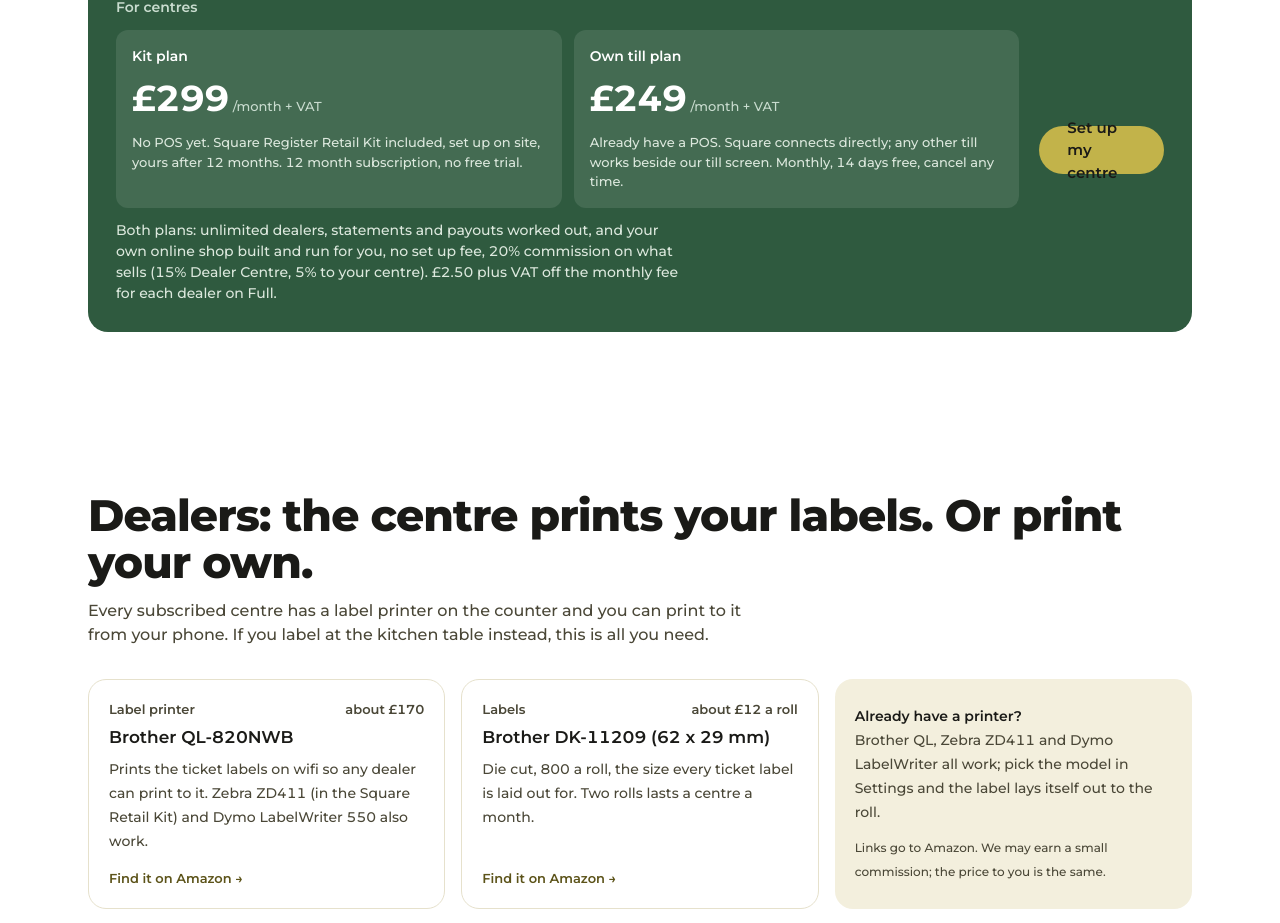
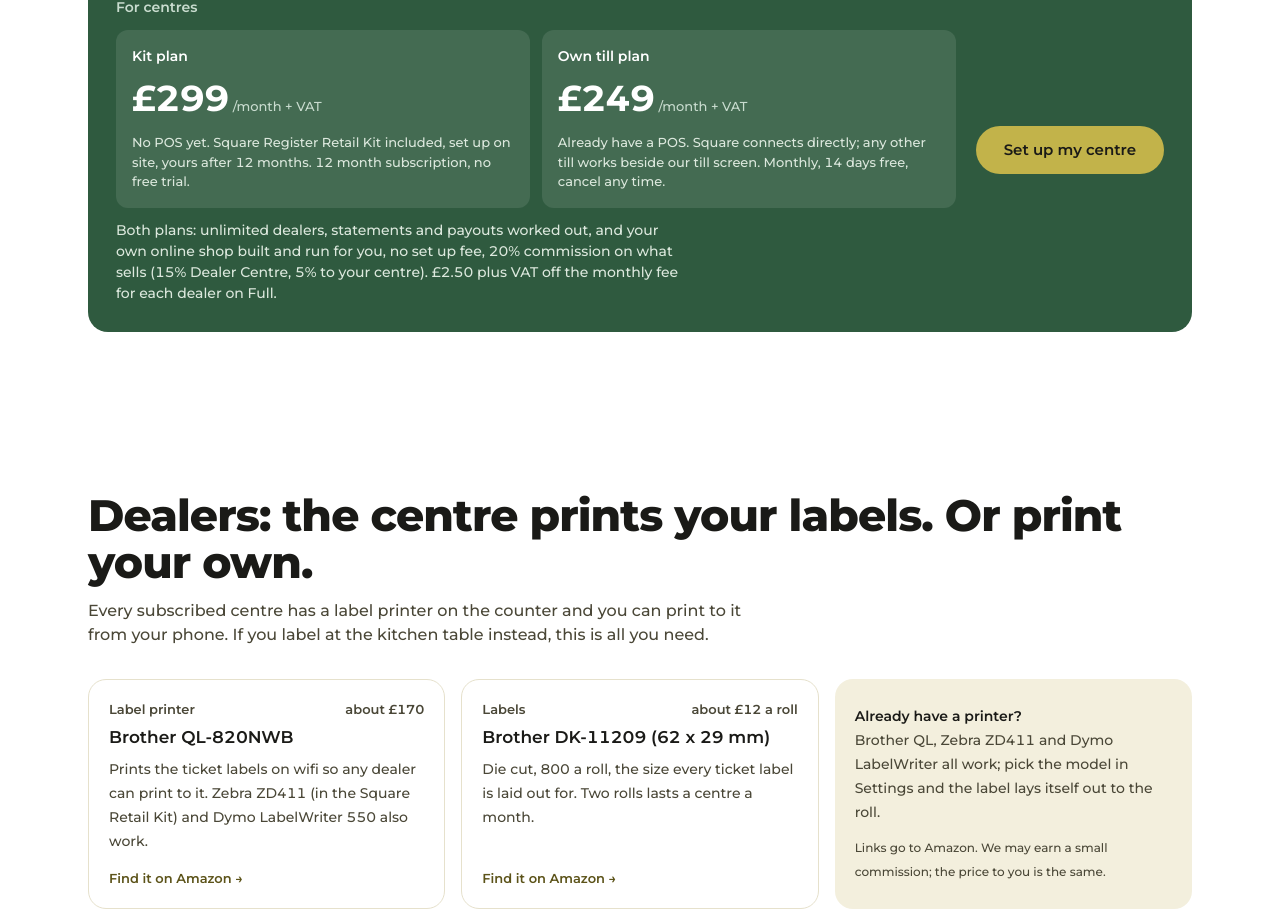
Before and after one commit to jeni-rgb/dealer-centre, a Next.js app: page / in a window 1280 px wide. Shown: the part 8159-9082 px from the top of the page. Built offline with nearby package versions, Linux system fonts and the light colour scheme.

Commit message:
Keep the centre signup button inside its pill
The pricing panel was squeezing the button until the words wrapped out of the fixed height. The label now stays on one line at desktop and mobile widths.

Co-authored-by: jeni-rgb <jeni-rgb@users.noreply.github.com>

```diff
--- a/src/app/page.tsx
+++ b/src/app/page.tsx
@@ -276,7 +276,7 @@ export default function Landing() {
               </div>
               <p className="mt-3 max-w-xl text-[14px] text-[#DCE8DD]">Both plans: unlimited dealers, statements and payouts worked out, and your own online shop built and run for you, no set up fee, 20% commission on what sells (15% Dealer Centre, 5% to your centre). £2.50 plus VAT off the monthly fee for each dealer on Full.</p>
             </div>
-            <Link href="/signup?as=centre" className="btn-secondary !w-auto !px-7">Set up my centre</Link>
+            <Link href="/signup?as=centre" className="btn-secondary !h-auto min-h-12 !w-auto shrink-0 whitespace-nowrap !px-7">Set up my centre</Link>
           </div>
         </div>
       </section>
```
